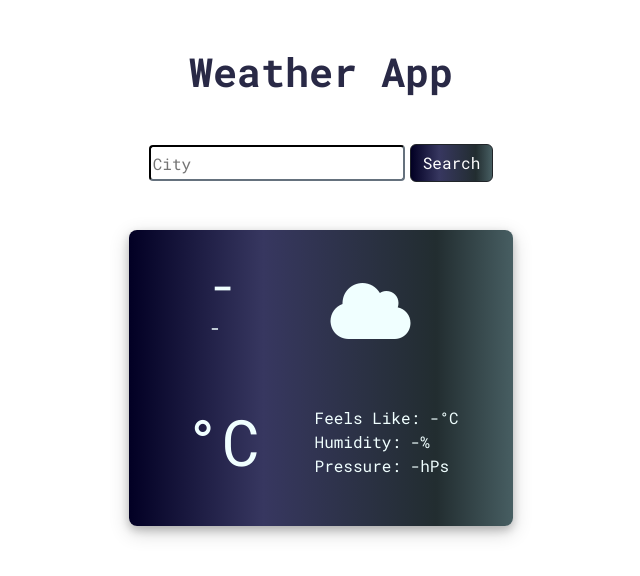
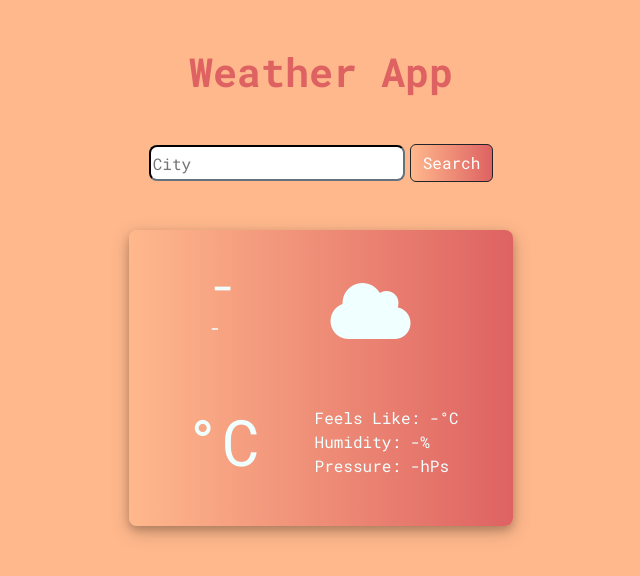
Before and after one commit to PavanKumaraAV/weatherApp, a plain HTML site: page index.html in a window 1280 px wide. Shown: the whole page, without its empty margins (319-959 px from the left). Drawn offline with nearby package versions, Linux system fonts and the light colour scheme.

Commit message:
Update style.css

```diff
--- a/style.css
+++ b/style.css
@@ -3,10 +3,15 @@
     padding: 0;
     box-sizing: border-box;
     font-family: 'Roboto Mono', monospace;
+
+}
+
+body {
+    background-color: #FFB88C;
 }
 
 .heading__text {
-color: rgb(41, 41, 70);
+color: #DE6262;
 font-weight: 900;
 }
 
@@ -19,7 +24,7 @@ font-weight: 900;
 }
 
 #cityName {
-    border-radius: 4px;
+    border-radius: 8px;
     height: 36px;
     margin-right: 5px;
     width: 20%;
@@ -36,8 +41,11 @@ font-weight: 900;
 
 .search__result {
     width: 30%;
-    background: rgb(2, 0, 36);
-    background: linear-gradient(90deg, rgba(2, 0, 36, 1) 0%, rgba(55, 55, 96, 1) 35%, rgba(34, 45, 48, 1) 80%, rgba(71, 94, 98, 1) 100%);
+    /* */
+    background: #DE6262;
+background: -webkit-linear-gradient(to right, #FFB88C, #DE6262);
+background: linear-gradient(to right, #FFB88C, #DE6262);
+
     border-radius: 8px;
     color: azure;
     display: flex;
@@ -68,6 +76,12 @@ font-weight: 900;
 }
 
 .btn {
-    background: rgb(2,0,36);
-background: linear-gradient(90deg, rgba(2,0,36,1) 0%, rgba(55,55,96,1) 35%, rgba(34,45,48,1) 80%, rgba(71,94,98,1) 100%);
+
+background: #DE6262;
+background: -webkit-linear-gradient(to right, #FFB88C, #DE6262);
+background: linear-gradient(to right, #FFB88C, #DE6262);
 }
+
+.body__section {
+    background-color: #FFB88C;
+}
```
